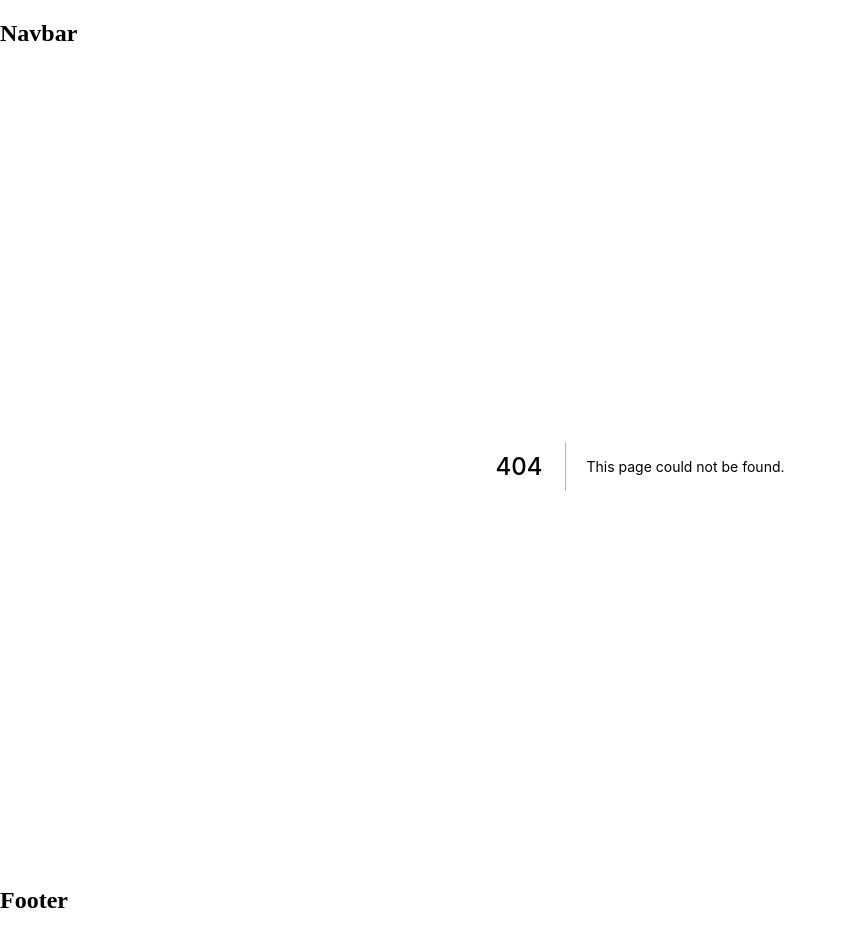
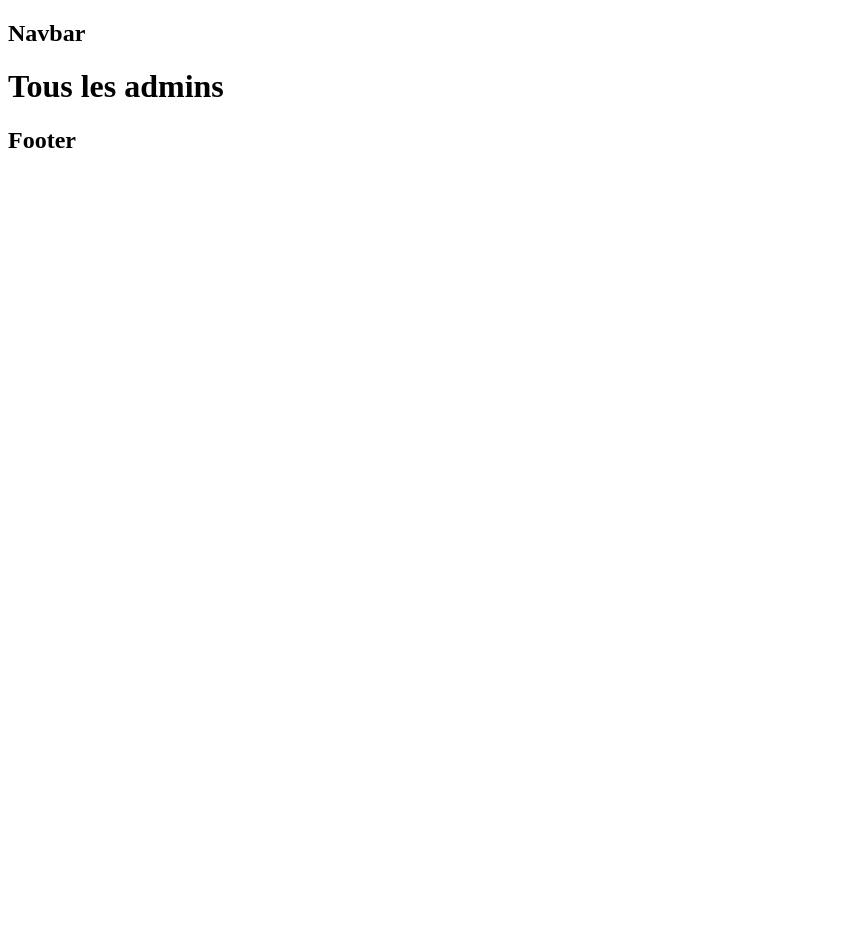
Before and after one commit to omelette-watin/projetjs-blog-front-end, a Next.js app: page /users/admins in a window 1280 px wide. Before the commit this address had no page. Shown: the whole page, without its empty margins (0-846 px from the left). After the commit the page ends 800 px from the top, so only its background shows below. Built offline with nearby package versions, Linux system fonts and the light colour scheme.

Commit message:
Add admins and authors to users route

```diff
--- /dev/null
+++ b/pages/users/admins.js
@@ -0,0 +1,9 @@
+function Admins() {
+    return (
+        <div>
+            <h1>Tous les admins</h1>
+        </div>
+    )
+}
+
+export default Admins
```
Also changed, not shown: pages/users/authors.js (added, +9 -0 lines).
